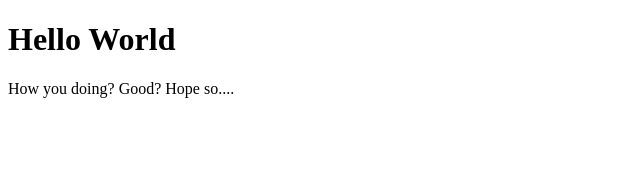
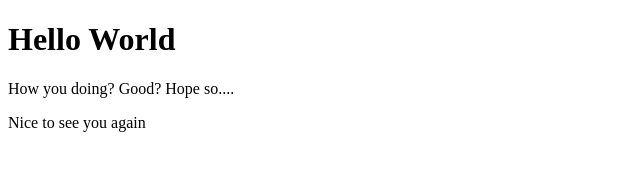
Before and after one commit to jkbull2014/GitVsCode-Gitty, a plain HTML site: page index.html in a window 1280 px wide. Shown: the whole page, without its empty margins (0-640 px from the left). Drawn offline with Linux system fonts and the light colour scheme.

Commit message:
Commit from second pc

```diff
--- a/index.html
+++ b/index.html
@@ -9,5 +9,6 @@
 <body>
     <h1>Hello World</h1>
     <p>How you doing? Good? Hope so....</p>
+    <p>Nice to see you again</p>
 </body>
 </html>
```
